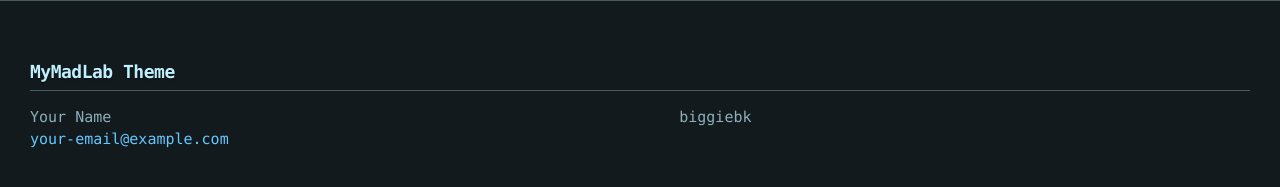
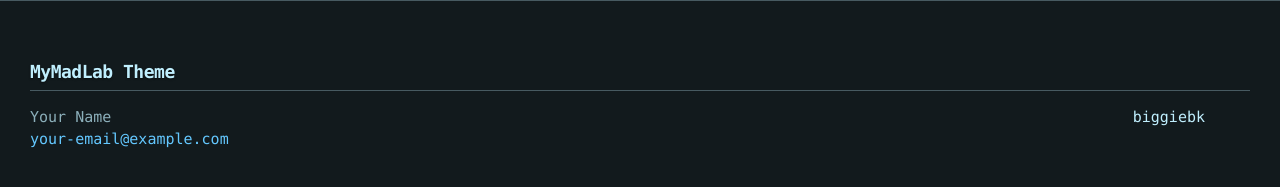
Before and after one commit to biggiebk/theme_mymadlab, a Jekyll site: the page built from _posts/2025-10-18-welcome-to-mymadlab-theme.md, in a window 1280 px wide and 1400 px high, scrolled down 2538 px. Shown: the part 1189-1376 px from the top of the window. Built offline with Jekyll 4.4.1, drawn with Linux system fonts in a browser that asks for light colours; nearby versions of some CDN libraries.

Commit message:
Username link and align

```diff
--- a/_includes/footer.html
+++ b/_includes/footer.html
@@ -27,7 +27,9 @@
 
       <div class="footer-col footer-col-3">
         {%- if site.github_username -%}
-        <p>{{ site.github_username | escape }}</p>
+        <p class="github-link-container">
+          <a href="https://github.com/{{ site.github_username | cgi_escape | escape }}" class="github-profile-link" target="_blank" rel="noopener">{{ site.github_username | escape }}</a>
+        </p>
         {%- endif -%}
       </div>
     </div>
--- a/_sass/mymadlab/_layout.scss
+++ b/_sass/mymadlab/_layout.scss
@@ -185,6 +185,22 @@
     float: none;
     width: -webkit-calc(100% - (#{$spacing-unit} / 2));
     width:         calc(100% - (#{$spacing-unit} / 2));
+  }
+}
+
+// GitHub profile link styling
+.github-link-container {
+  text-align: right;
+  margin: 0;
+}
+
+.github-profile-link {
+  color: $foreground-color;
+  text-decoration: none;
+
+  &:hover {
+    color: $accent-color;
+    text-decoration: underline;
   }
 }
 
```
